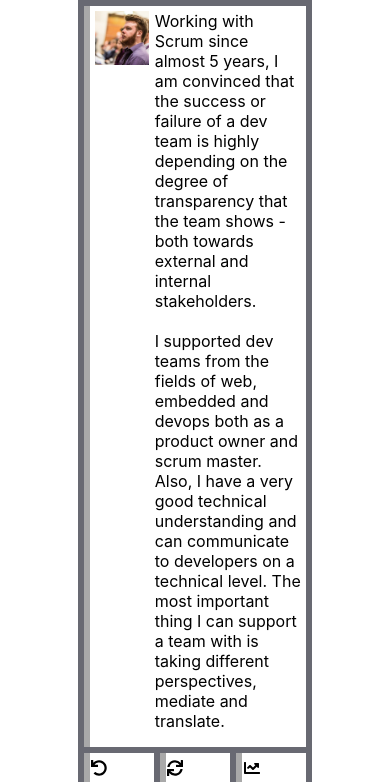
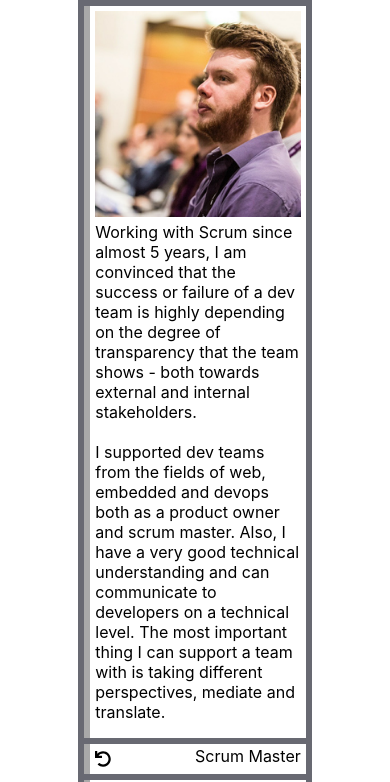
Before and after one commit to Butterweck/butt3rweck.com, a React (Create React App) app: page / in a window 390 px wide. Shown: the top 782 px of the page. Built offline with nearby package versions, Linux system fonts and the light colour scheme.

Commit message:
added media queries, header and skills are fully responsive now

```diff
--- a/src/App.css
+++ b/src/App.css
@@ -32,7 +32,6 @@
 }
 
 .Block-1-Type-Offers {
-
 }
 
 /* Element-2 */
@@ -41,7 +40,6 @@ p.Element-2-Type-Header-Text {
   float: left;
   margin-top: 2.5%;
   margin-right: 2.5%;
-
   width: 67.5%;
 }
 
@@ -66,8 +64,47 @@ img.Element-2-Type-Header-Image {
   height: 30px;
 }
 
-.Element-2-Type-Skill:nth-child(3n+3) {
+.Element-2-Type-Skill:nth-child(3n + 3) {
   margin-right: 0;
+}
+
+@media only screen and (max-width: 1400px) {
+
+  .Element-2-Type-Skill {
+    margin-right: 2.63%;
+    width: 48.68%;
+  }
+
+  .Element-2-Type-Skill:nth-child(3n + 3) {
+    margin-right: 2.63%;
+  }
+
+  .Element-2-Type-Skill:nth-child(2n + 2) {
+    margin-right: 0;
+  }
+}
+
+@media only screen and (max-width: 840px) {
+  img.Element-2-Type-Header-Image {
+    width: 95%;
+    margin-left: 2.5%;
+    margin-top: 2.5%;
+    margin-bottom: 2.5%;
+    margin-right: 2.5%;
+  }
+
+  p.Element-2-Type-Header-Text {
+    margin-top: 0;
+    margin-left: 2.5%;
+    margin-right: 2.5%;
+    width: 95%;
+  }
+
+  .Element-2-Type-Skill {
+    margin-right: 0;
+    margin-bottom: 2.5%;
+    width: 100%;
+  }
 }
 
 /* Subelem-3 */
```
